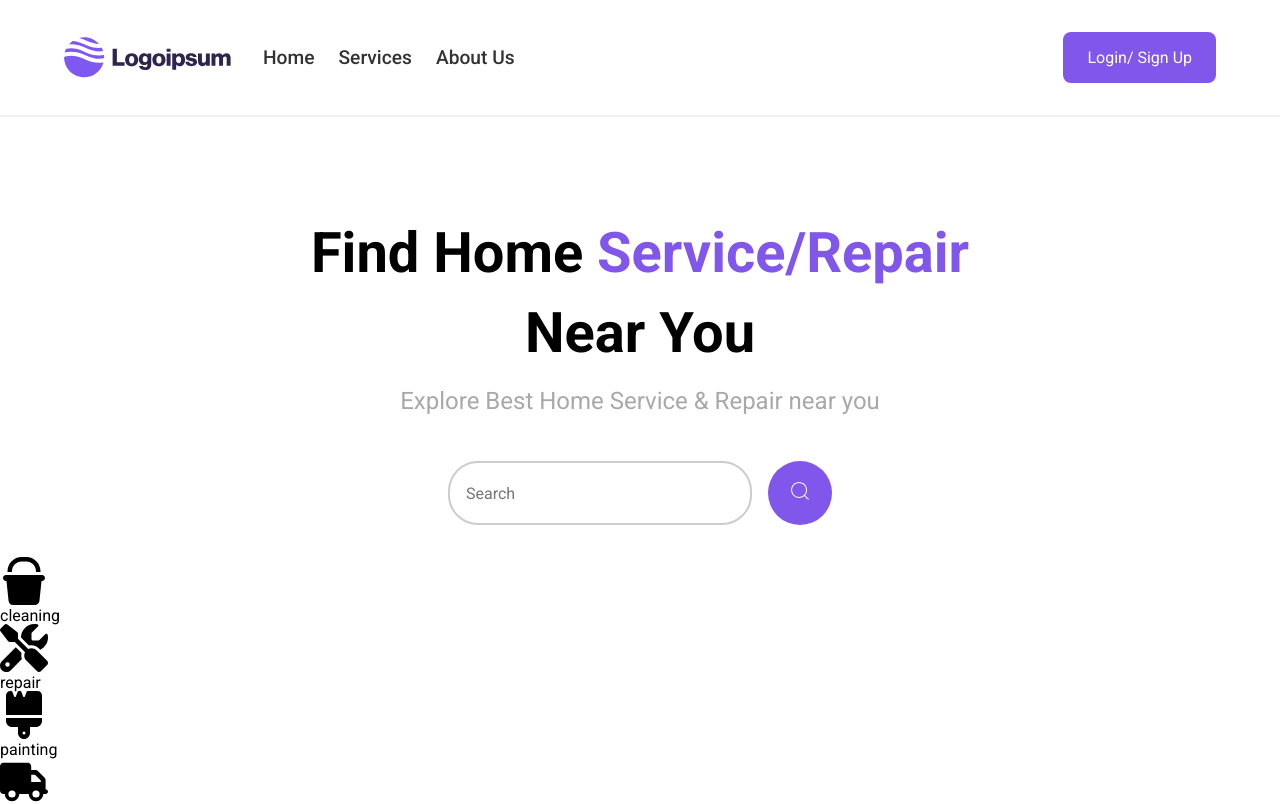
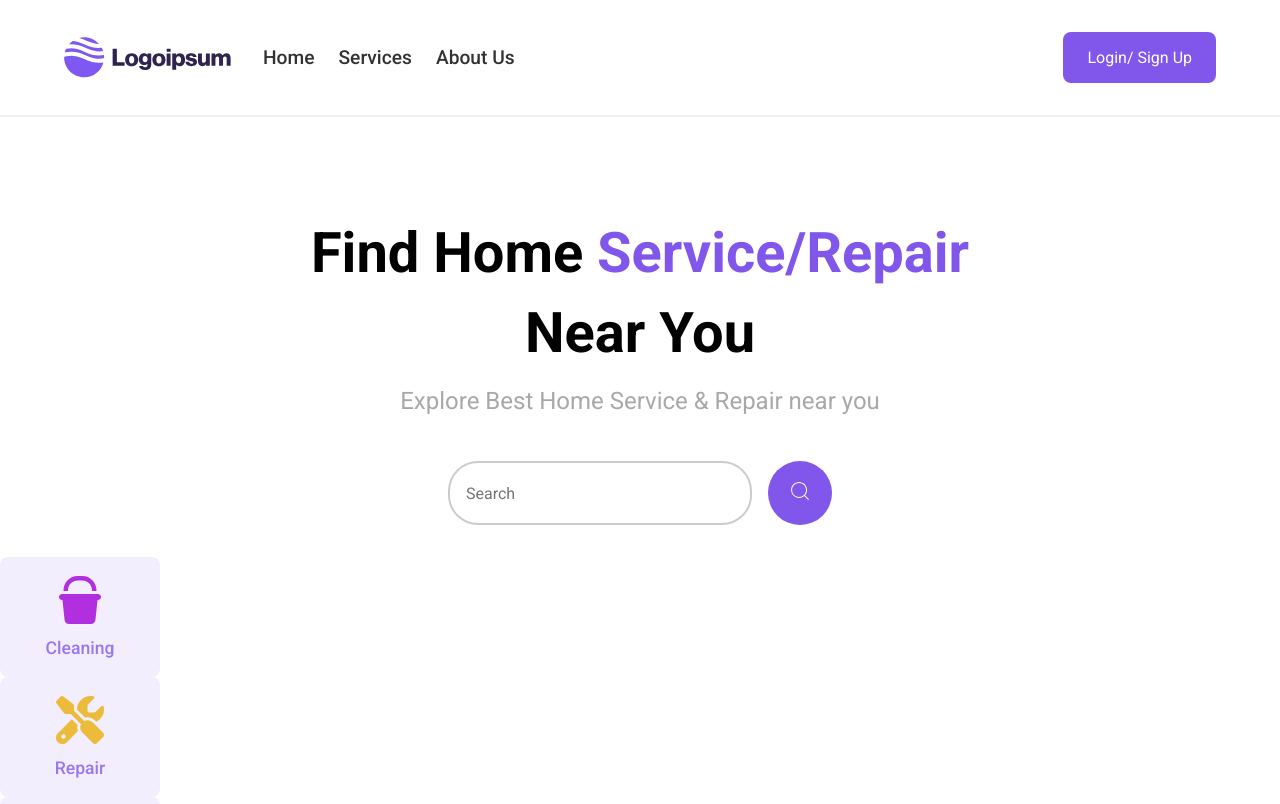
Before and after one commit to e6idijus/FEAC1, a React (Vite) app in the folder Home Service App/Frontend/: page / in a window 1280 px wide. Shown: the top 804 px of the page. Built offline with nearby package versions, Linux system fonts and the light colour scheme.

Commit message:
Add styles to CategoryCard component

```diff
--- a/Home Service App/Frontend/src/components/home/CategoryCard.jsx
+++ b/Home Service App/Frontend/src/components/home/CategoryCard.jsx
@@ -1,11 +1,16 @@
+import styles from "./CategoryList.module.scss";
+
 const CategoryCard = ({ category }) => {
   const { name, icon } = category;
   const Icon = icon;
 
   return (
-    <div>
-      <Icon fontSize={48} />
-      <p>{name}</p>
+    <div className={styles.card}>
+      <Icon
+        fontSize={48}
+        color={category.color}
+      />
+      <p className={styles.name}>{name}</p>
     </div>
   );
 };
--- /dev/null
+++ b/Home Service App/Frontend/src/components/home/CategoryList.module.scss
@@ -0,0 +1,32 @@
+.container {
+  margin-top: 4rem;
+  display: flex;
+  justify-content: center;
+  align-items: center;
+  gap: 1rem;
+}
+
+.card {
+  width: 160px;
+  height: 120px;
+  display: flex;
+  flex-direction: column;
+  align-items: center;
+  justify-content: center;
+  gap: 1rem;
+  background-color: #f2eefd;
+  border-radius: 0.5rem;
+
+  .name {
+    font-size: 1.1rem;
+    text-transform: capitalize;
+    color: #9977ef;
+    font-weight: 500;
+  }
+
+  &:hover {
+    background-color: #f7f4fd;
+    transition: 300ms;
+    cursor: pointer;
+  }
+}
```
